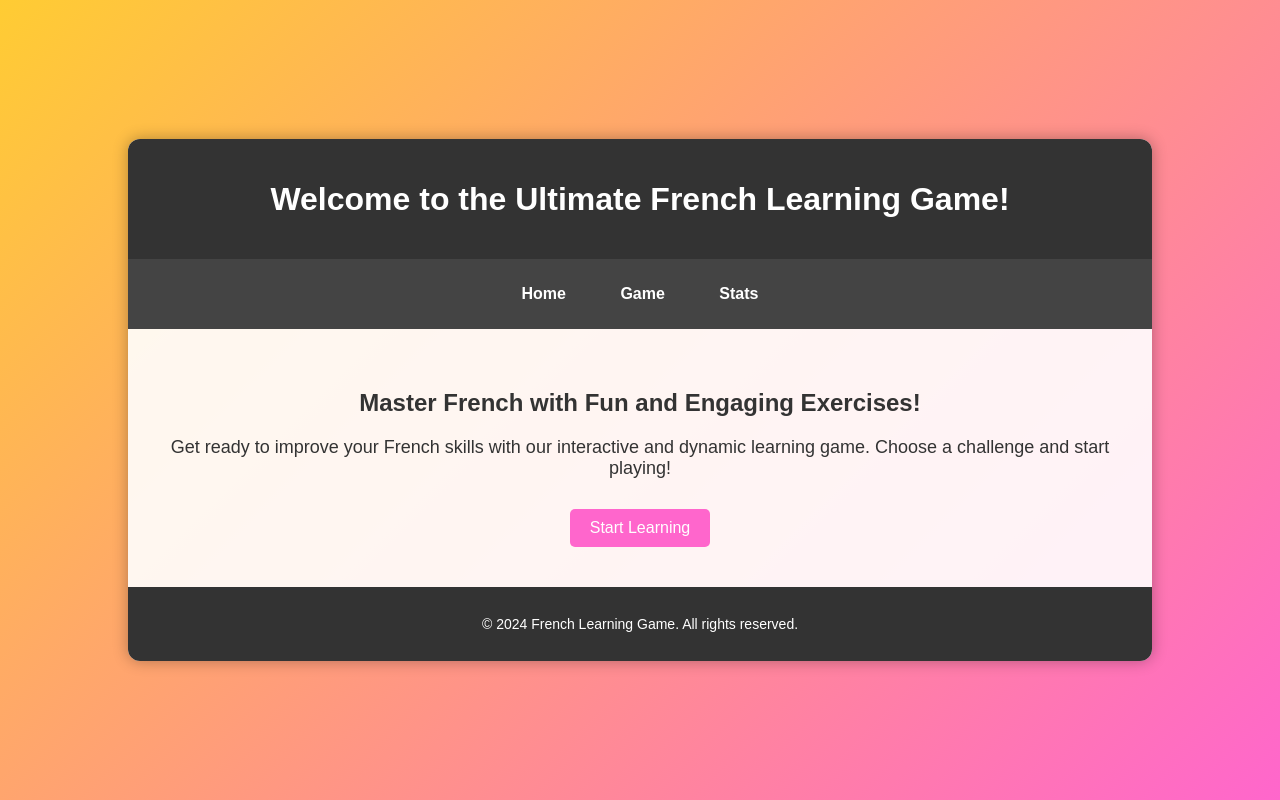
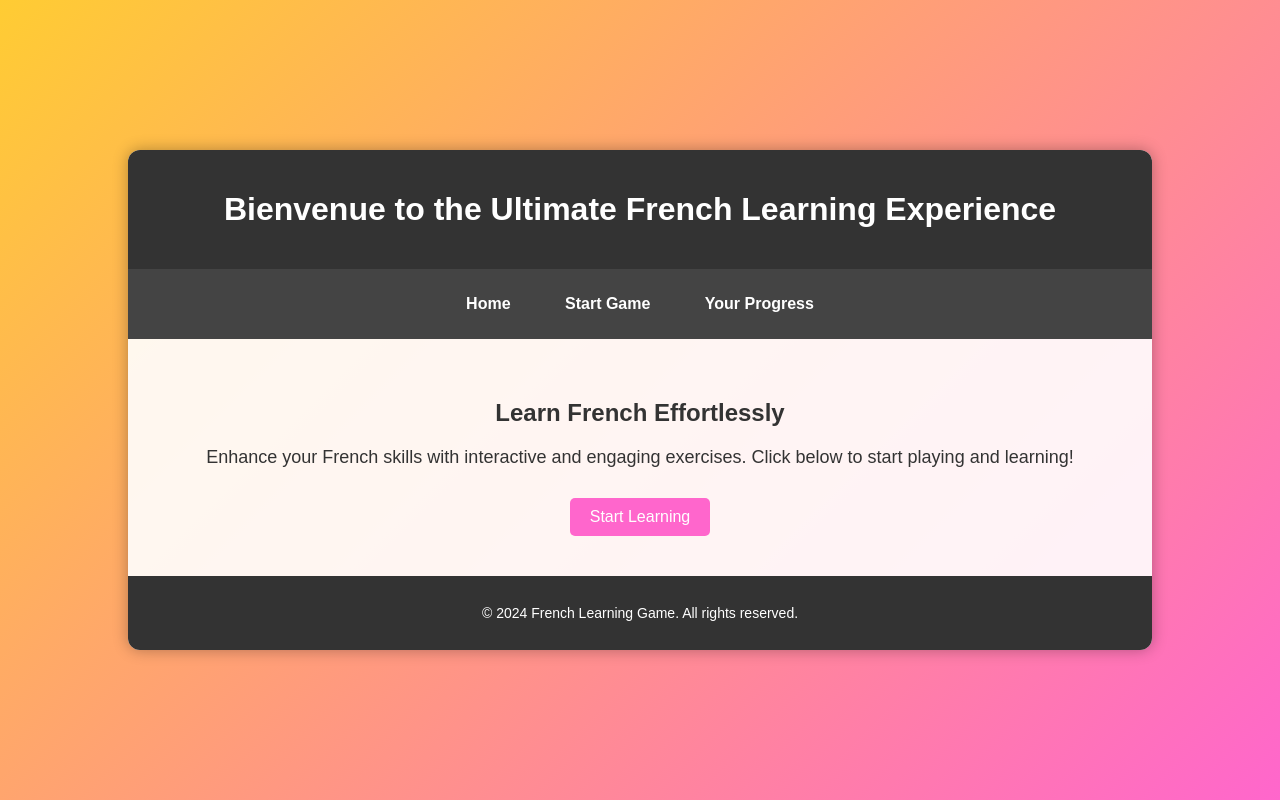
Before and after one commit to passecompose/new, a plain HTML site: page index.html in a window 1280 px wide. Drawn offline with Linux system fonts and the light colour scheme.

Commit message:
Update index.html

```diff
--- a/index.html
+++ b/index.html
@@ -9,20 +9,20 @@
 <body>
     <div class="container">
         <header class="header">
-            <h1>Welcome to the Ultimate French Learning Game!</h1>
+            <h1>Bienvenue to the Ultimate French Learning Experience</h1>
         </header>
         <nav class="nav">
             <ul>
-                <li><a href="index.html">Home</a></li>
-                <li><a href="game.html">Game</a></li>
-                <li><a href="stats.html">Stats</a></li>
+                <li><a href="index.html" class="nav-link">Home</a></li>
+                <li><a href="game.html" class="nav-link">Start Game</a></li>
+                <li><a href="stats.html" class="nav-link">Your Progress</a></li>
             </ul>
         </nav>
         <main class="main-content">
             <section class="intro">
-                <h2>Master French with Fun and Engaging Exercises!</h2>
-                <p>Get ready to improve your French skills with our interactive and dynamic learning game. Choose a challenge and start playing!</p>
-                <button onclick="startGame()">Start Learning</button>
+                <h2>Learn French Effortlessly</h2>
+                <p>Enhance your French skills with interactive and engaging exercises. Click below to start playing and learning!</p>
+                <button class="start-btn" onclick="navigateTo('game.html')">Start Learning</button>
             </section>
         </main>
         <footer class="footer">
```
